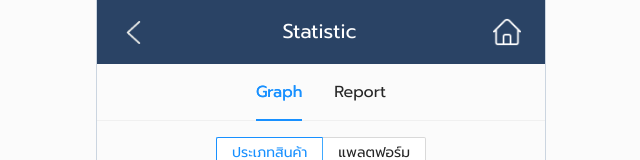
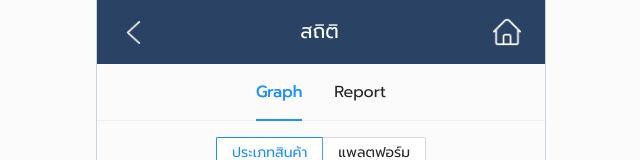
Before and after one commit to Inregist/susc, a React (Create React App) app in the folder frontend/: page /statistic in a window 1280 px wide. Shown: the top 160 px of the page, without its empty margins (319-959 px from the left). Built offline with nearby package versions, Linux system fonts and the light colour scheme.

Commit message:
edit stat

```diff
--- a/frontend/src/pages/Statistic.tsx
+++ b/frontend/src/pages/Statistic.tsx
@@ -263,7 +263,7 @@ const Statistic = () => {
   return (
     <div className="h-screen">
       <title>สถิติ</title>
-      <Navbar name="Statistic" />
+      <Navbar name="สถิติ" />
       <Tabs size={"large"} centered>
         <Tabs.TabPane tab="Graph" key="1">
           <div className="flex justify-center">
```
